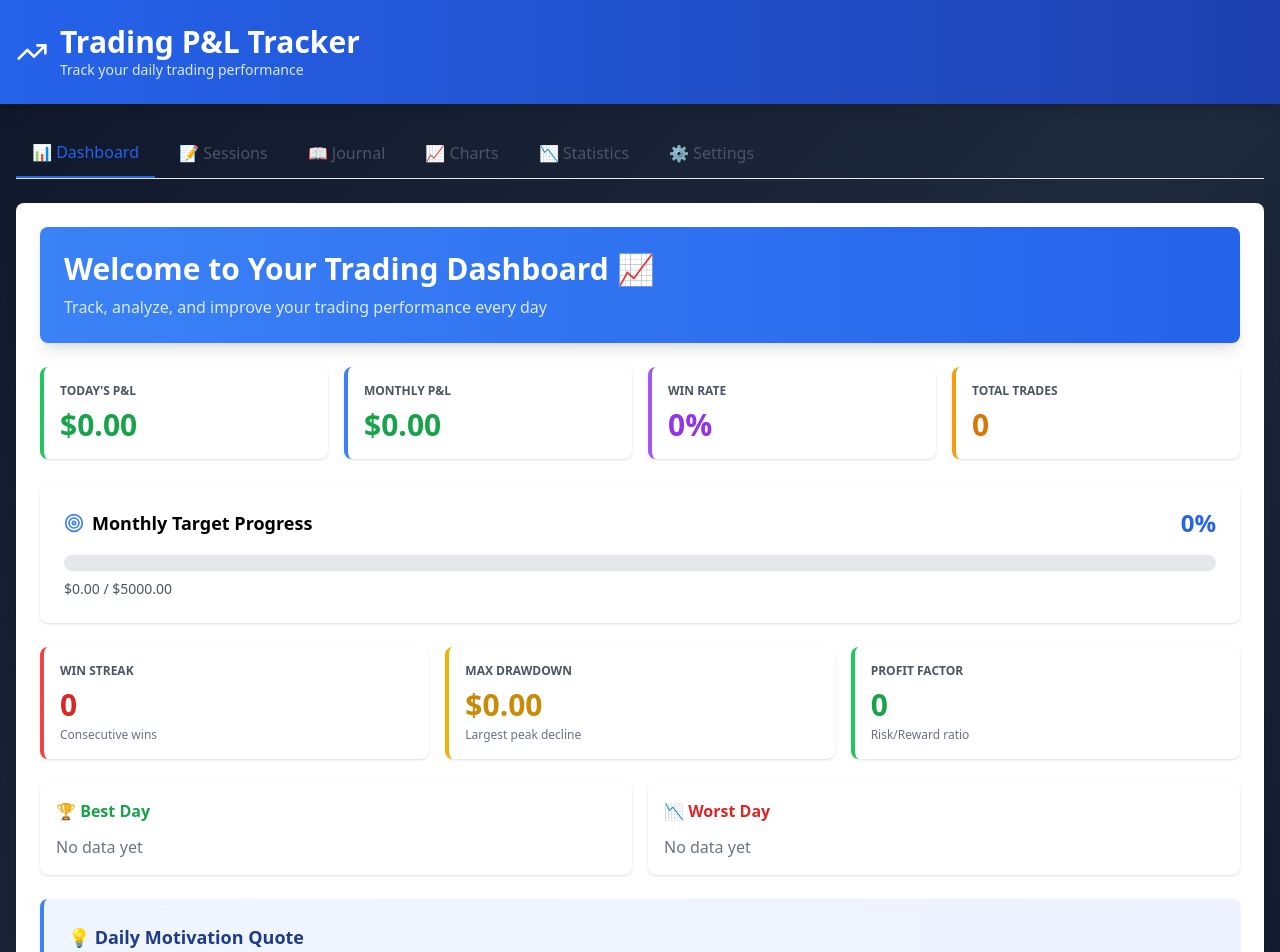
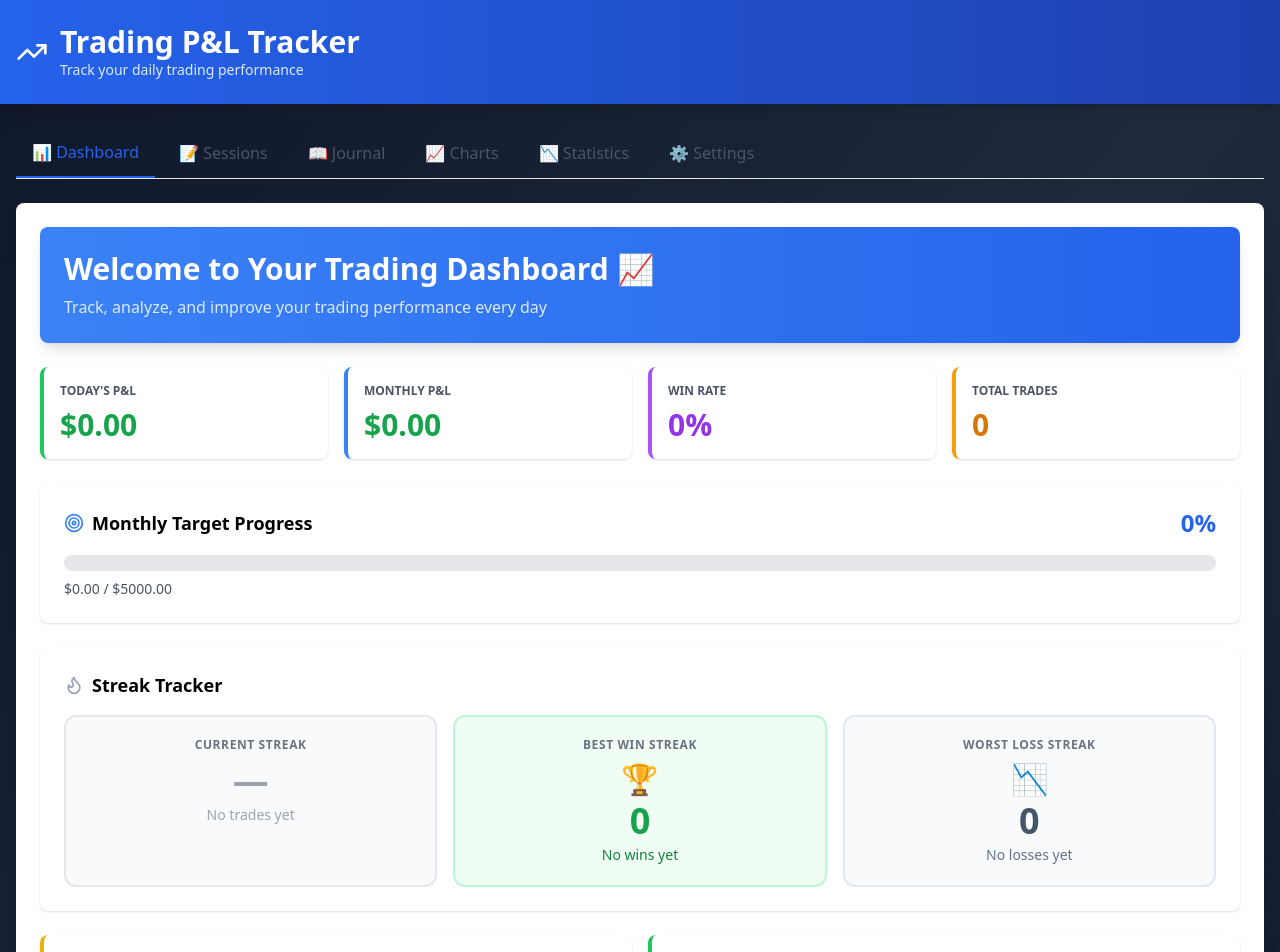
Before and after one commit to kris4509/trading-calculator, a React (Vite) app: page / in a window 1280 px wide. Shown: the top 952 px of the page. Built offline with nearby package versions, Linux system fonts and the light colour scheme.

Commit message:
feat: add streak tracker and calendar heatmap

```diff
--- a/src/components/Dashboard.jsx
+++ b/src/components/Dashboard.jsx
@@ -1,6 +1,135 @@
 import React, { useContext } from "react";
 import { TradingContext } from "../context/TradingContext";
-import { TrendingUp, Award, Target, AlertCircle, Clock } from "lucide-react";
+import { TrendingUp, TrendingDown, Award, Target, Flame, Zap } from "lucide-react";
+
+function StreakTracker({ streaks }) {
+  const { currentStreak, currentStreakType, longestWinStreak, longestLossStreak } = streaks;
+
+  const isWinStreak = currentStreakType === 'win';
+  const isLossStreak = currentStreakType === 'loss';
+  const hasStreak = currentStreak > 0;
+
+  const flames = Math.min(currentStreak, 7);
+
+  return (
+    <div className="bg-white dark:bg-slate-800 rounded-lg shadow p-6">
+      <h3 className="text-lg font-bold mb-4 flex items-center gap-2">
+        <Flame size={20} className={isWinStreak ? "text-orange-500" : "text-slate-400"} />
+        Streak Tracker
+      </h3>
+
+      <div className="grid grid-cols-1 md:grid-cols-3 gap-4">
+
+        {/* Current Streak */}
+        <div className={`rounded-xl p-5 text-center border-2 ${
+          isWinStreak
+            ? 'border-orange-400 bg-orange-50 dark:bg-orange-900/20'
+            : isLossStreak
+            ? 'border-red-400 bg-red-50 dark:bg-red-900/20'
+            : 'border-gray-200 dark:border-slate-600 bg-gray-50 dark:bg-slate-700'
+        }`}>
+          <p className="text-xs font-semibold uppercase tracking-wider text-gray-500 dark:text-gray-400 mb-2">
+            Current Streak
+          </p>
+          {hasStreak ? (
+            <>
+              <div className="flex justify-center mb-1">
+                {Array.from({ length: flames }).map((_, i) => (
+                  <span
+                    key={i}
+                    className="text-2xl"
+                    style={{ opacity: 0.4 + (i / flames) * 0.6, transform: `scale(${0.7 + (i / flames) * 0.5})` }}
+                  >
+                    {isWinStreak ? '🔥' : '❄️'}
+                  </span>
+                ))}
+              </div>
+              <p className={`text-4xl font-black ${isWinStreak ? 'text-orange-500' : 'text-red-500'}`}>
+                {currentStreak}
+              </p>
+              <p className={`text-sm font-semibold mt-1 ${isWinStreak ? 'text-orange-600 dark:text-orange-400' : 'text-red-600 dark:text-red-400'}`}>
+                {isWinStreak ? 'Win' : 'Loss'}{currentStreak === 1 ? '' : 's'} in a row
+              </p>
+              {isWinStreak && currentStreak >= 3 && (
+                <p className="text-xs text-orange-500 dark:text-orange-400 mt-2 font-medium animate-pulse">
+                  🔥 You're on fire!
+                </p>
+              )}
+              {isLossStreak && currentStreak >= 3 && (
+                <p className="text-xs text-red-500 dark:text-red-400 mt-2 font-medium">
+                  ⚠️ Consider taking a break
+                </p>
+              )}
+            </>
+          ) : (
+            <>
+              <p className="text-4xl font-black text-gray-400 dark:text-gray-500">—</p>
+              <p className="text-sm text-gray-400 dark:text-gray-500 mt-1">No trades yet</p>
+            </>
+          )}
+        </div>
+
+        {/* Longest Win Streak */}
+        <div className="rounded-xl p-5 text-center bg-green-50 dark:bg-green-900/20 border-2 border-green-200 dark:border-green-800/40">
+          <p className="text-xs font-semibold uppercase tracking-wider text-gray-500 dark:text-gray-400 mb-2">
+            Best Win Streak
+          </p>
+          <div className="text-3xl mb-1">🏆</div>
+          <p className="text-4xl font-black text-green-600 dark:text-green-400">{longestWinStreak}</p>
+          <p className="text-sm text-green-700 dark:text-green-400 mt-1 font-medium">
+            {longestWinStreak === 0 ? 'No wins yet' : longestWinStreak === 1 ? 'win in a row' : 'wins in a row'}
+          </p>
+          {isWinStreak && currentStreak === longestWinStreak && longestWinStreak > 1 && (
+            <p className="text-xs text-green-600 dark:text-green-400 mt-2 font-semibold">
+              ✨ Personal best!
+            </p>
+          )}
+        </div>
+
+        {/* Longest Loss Streak */}
+        <div className="rounded-xl p-5 text-center bg-slate-50 dark:bg-slate-700 border-2 border-slate-200 dark:border-slate-600">
+          <p className="text-xs font-semibold uppercase tracking-wider text-gray-500 dark:text-gray-400 mb-2">
+            Worst Loss Streak
+          </p>
+          <div className="text-3xl mb-1">📉</div>
+          <p className="text-4xl font-black text-slate-600 dark:text-slate-300">{longestLossStreak}</p>
+          <p className="text-sm text-slate-500 dark:text-slate-400 mt-1 font-medium">
+            {longestLossStreak === 0 ? 'No losses yet' : longestLossStreak === 1 ? 'loss in a row' : 'losses in a row'}
+          </p>
+          {longestLossStreak >= 5 && (
+            <p className="text-xs text-slate-500 dark:text-slate-400 mt-2">
+              Review your strategy
+            </p>
+          )}
+        </div>
+
+      </div>
+
+      {/* Streak progress bar */}
+      {hasStreak && (
+        <div className="mt-4">
+          <div className="flex items-center justify-between text-xs text-gray-500 dark:text-gray-400 mb-1">
+            <span>{isWinStreak ? '🔥 Win streak progress' : '❄️ Loss streak'}</span>
+            <span>
+              {currentStreak} / {isWinStreak ? longestWinStreak || currentStreak : longestLossStreak || currentStreak} all-time {isWinStreak ? 'best' : 'worst'}
+            </span>
+          </div>
+          <div className="w-full bg-gray-200 dark:bg-slate-600 rounded-full h-2">
+            <div
+              className={`h-2 rounded-full transition-all ${isWinStreak ? 'bg-orange-500' : 'bg-red-400'}`}
+              style={{
+                width: `${Math.min(
+                  (currentStreak / Math.max(isWinStreak ? longestWinStreak : longestLossStreak, currentStreak)) * 100,
+                  100
+                )}%`
+              }}
+            />
+          </div>
+        </div>
+      )}
+    </div>
+  );
+}
 
 function Dashboard() {
   const {
@@ -9,6 +138,7 @@ function Dashboard() {
     getMonthlyProgress,
     getStats,
     getTodaysSessions,
+    getStreaks,
     trades,
   } = useContext(TradingContext);
 
@@ -16,30 +146,16 @@ function Dashboard() {
   const monthlyPnL = getMonthlyPnL();
   const progress = getMonthlyProgress();
   const stats = getStats();
-  const recentSessions = getTodaysSessions().slice(0, 5);
+  const streaks = getStreaks();
 
-  // Calculate streaks manually
-  const wins = trades.filter((t) => t.pnl > 0);
-  const losses = trades.filter((t) => t.pnl < 0);
-  let winStreak = 0;
-  for (let i = 0; i < trades.length; i++) {
-    if (trades[i].pnl > 0) {
-      winStreak++;
-    } else {
-      break;
-    }
-  }
-
-  // Get daily data
+  // Get daily data for this month
   const dailyMap = {};
   const now = new Date();
   const currentMonth = now.toISOString().slice(0, 7);
   trades
     .filter((trade) => trade.date.startsWith(currentMonth))
     .forEach((trade) => {
-      if (!dailyMap[trade.date]) {
-        dailyMap[trade.date] = 0;
-      }
+      if (!dailyMap[trade.date]) dailyMap[trade.date] = 0;
       dailyMap[trade.date] += trade.pnl;
     });
 
@@ -47,29 +163,34 @@ function Dashboard() {
     .map(([date, pnl]) => ({ date, pnl }))
     .sort((a, b) => a.date.localeCompare(b.date));
 
-  const bestDay = dailyData.length > 0 ? dailyData.reduce((best, current) => parseFloat(current.pnl) > parseFloat(best.pnl) ? current : best) : null;
-  const worstDay = dailyData.length > 0 ? dailyData.reduce((worst, current) => parseFloat(current.pnl) < parseFloat(worst.pnl) ? current : worst) : null;
+  const bestDay = dailyData.length > 0
+    ? dailyData.reduce((best, cur) => cur.pnl > best.pnl ? cur : best)
+    : null;
+  const worstDay = dailyData.length > 0
+    ? dailyData.reduce((worst, cur) => cur.pnl < worst.pnl ? cur : worst)
+    : null;
 
-  // Calculate max drawdown
-  let maxDrawdown = 0;
-  let peak = 0;
-  let runningTotal = 0;
-  trades.sort((a, b) => new Date(a.date) - new Date(b.date)).forEach((trade) => {
-    runningTotal += trade.pnl;
-    if (runningTotal > peak) peak = runningTotal;
-    const drawdown = peak - runningTotal;
-    if (drawdown > maxDrawdown) maxDrawdown = drawdown;
-  });
+  // Max drawdown
+  let maxDrawdown = 0, peak = 0, runningTotal = 0;
+  [...trades]
+    .sort((a, b) => new Date(a.timestamp) - new Date(b.timestamp))
+    .forEach((trade) => {
+      runningTotal += trade.pnl;
+      if (runningTotal > peak) peak = runningTotal;
+      const drawdown = peak - runningTotal;
+      if (drawdown > maxDrawdown) maxDrawdown = drawdown;
+    });
 
   // Achievements
   const achievements = [];
   if (stats.winRate >= 50) achievements.push({ id: "balanced", name: "⚖️ Balanced Trader", desc: "50%+ win rate" });
   if (stats.winRate >= 70) achievements.push({ id: "winning", name: "🎯 Winning Streak", desc: "70%+ win rate" });
   if (progress.isTargetReached) achievements.push({ id: "target", name: "🏆 Target Master", desc: "Monthly target reached" });
-  if (winStreak >= 3) achievements.push({ id: "hot", name: "🔥 Hot Hand", desc: `${winStreak} wins in a row` });
+  if (streaks.currentStreak >= 3 && streaks.currentStreakType === 'win') achievements.push({ id: "hot", name: "🔥 Hot Hand", desc: `${streaks.currentStreak} wins in a row` });
   if (stats.profitFactor >= 2) achievements.push({ id: "profitable", name: "💰 Profit Master", desc: "2.0+ profit factor" });
   if (stats.totalTrades >= 10) achievements.push({ id: "consistent", name: "📊 Consistent", desc: "10+ total trades" });
   if (todayPnL > 0) achievements.push({ id: "daily", name: "✨ Daily Profit", desc: "Profitable today" });
+  if (streaks.longestWinStreak >= 5) achievements.push({ id: "legend", name: "🌟 Streak Legend", desc: "5+ win streak achieved" });
 
   const tradingTips = [
     "Consistency beats perfection - focus on small, repeated profits",
@@ -89,7 +210,6 @@ function Dashboard() {
     "Trading is a marathon, not a sprint - pace yourself",
   ];
 
-  // Get quote based on day to ensure it changes daily
   const today = new Date();
   const dayOfYear = Math.floor((today - new Date(today.getFullYear(), 0, 0)) / 86400000);
   const dailyTip = tradingTips[dayOfYear % tradingTips.length];
@@ -102,7 +222,7 @@ function Dashboard() {
         <p className="text-blue-100">Track, analyze, and improve your trading performance every day</p>
       </div>
 
-      {/* Quick Stats Overview */}
+      {/* Quick Stats */}
       <div className="grid grid-cols-1 md:grid-cols-4 gap-4">
         <div className="bg-white dark:bg-slate-800 rounded-lg shadow p-4 border-l-4 border-green-500">
           <p className="text-gray-600 dark:text-gray-400 text-xs font-semibold uppercase">Today's P&L</p>
@@ -148,13 +268,11 @@ function Dashboard() {
         </p>
       </div>
 
+      {/* 🔥 Streak Tracker */}
+      <StreakTracker streaks={streaks} />
+
       {/* Performance Metrics */}
-      <div className="grid grid-cols-1 md:grid-cols-3 gap-4">
-        <div className="bg-white dark:bg-slate-800 rounded-lg shadow p-4 border-l-4 border-red-500">
-          <p className="text-gray-600 dark:text-gray-400 text-xs font-semibold uppercase">Win Streak</p>
-          <p className="text-3xl font-bold mt-2 text-red-600">{winStreak}</p>
-          <p className="text-xs text-gray-500 dark:text-gray-400 mt-1">Consecutive wins</p>
-        </div>
+      <div className="grid grid-cols-1 md:grid-cols-2 gap-4">
         <div className="bg-white dark:bg-slate-800 rounded-lg shadow p-4 border-l-4 border-yellow-500">
           <p className="text-gray-600 dark:text-gray-400 text-xs font-semibold uppercase">Max Drawdown</p>
           <p className="text-3xl font-bold mt-2 text-yellow-600">${maxDrawdown.toFixed(2)}</p>
@@ -170,7 +288,7 @@ function Dashboard() {
       {/* Best & Worst Days */}
       <div className="grid grid-cols-1 md:grid-cols-2 gap-4">
         <div className="bg-white dark:bg-slate-800 rounded-lg shadow p-4">
-          <h4 className="font-bold text-green-600 mb-3">🏆 Best Day</h4>
+          <h4 className="font-bold text-green-600 mb-3">🏆 Best Day This Month</h4>
           {bestDay ? (
             <>
               <p className="text-2xl font-bold text-green-600">${bestDay.pnl.toFixed(2)}</p>
@@ -181,7 +299,7 @@ function Dashboard() {
           )}
         </div>
         <div className="bg-white dark:bg-slate-800 rounded-lg shadow p-4">
-          <h4 className="font-bold text-red-600 mb-3">📉 Worst Day</h4>
+          <h4 className="font-bold text-red-600 mb-3">📉 Worst Day This Month</h4>
           {worstDay ? (
             <>
               <p className="text-2xl font-bold text-red-600">${worstDay.pnl.toFixed(2)}</p>
@@ -204,7 +322,7 @@ function Dashboard() {
             {achievements.map((achievement) => (
               <div
                 key={achievement.id}
-                className="bg-gradient-to-r from-yellow-50 to-amber-50 dark:from-yellow-900 dark:to-amber-900 rounded p-3 border border-yellow-200 dark:border-yellow-700"
+                className="bg-gradient-to-r from-yellow-50 to-amber-50 dark:from-yellow-900/30 dark:to-amber-900/30 rounded p-3 border border-yellow-200 dark:border-yellow-700"
               >
                 <p className="font-bold text-gray-800 dark:text-gray-100">{achievement.name}</p>
                 <p className="text-sm text-gray-600 dark:text-gray-300">{achievement.desc}</p>
@@ -214,18 +332,16 @@ function Dashboard() {
         </div>
       )}
 
-      {/* Trading Tips */}
-      <div className="bg-gradient-to-r from-blue-50 to-indigo-50 dark:from-blue-900 dark:to-indigo-900 rounded-lg shadow p-6 border-l-4 border-blue-500">
-        <h3 className="text-lg font-bold mb-2 text-blue-900 dark:text-blue-100">💡 Daily Motivation Quote</h3>
+      {/* Daily Tip */}
+      <div className="bg-gradient-to-r from-blue-50 to-indigo-50 dark:from-blue-900/30 dark:to-indigo-900/30 rounded-lg shadow p-6 border-l-4 border-blue-500">
+        <h3 className="text-lg font-bold mb-2 text-blue-900 dark:text-blue-100">💡 Daily Motivation</h3>
         <p className="text-blue-800 dark:text-blue-100 italic text-lg">"{dailyTip}"</p>
       </div>
 
-      {/* About the App */}
-      <div className="bg-gradient-to-r from-indigo-100 to-blue-100 dark:from-indigo-900 dark:to-blue-900 rounded-lg shadow p-6">
+      {/* About */}
+      <div className="bg-gradient-to-r from-indigo-100 to-blue-100 dark:from-indigo-900/30 dark:to-blue-900/30 rounded-lg shadow p-6">
         <h3 className="text-lg font-bold mb-3 text-indigo-900 dark:text-indigo-100">📊 About This Dashboard</h3>
-        <p className="text-indigo-800 dark:text-indigo-200 mb-3">
-          Your personal trading performance hub. This dashboard helps you:
-        </p>
+        <p className="text-indigo-800 dark:text-indigo-200 mb-3">Your personal trading performance hub. This dashboard helps you:</p>
         <ul className="text-indigo-800 dark:text-indigo-200 space-y-2">
           <li>✅ Track daily, weekly, and monthly performance</li>
           <li>✅ Monitor win rates and profit streaks</li>
--- a/src/context/TradingContext.jsx
+++ b/src/context/TradingContext.jsx
@@ -28,7 +28,6 @@ export const TradingProvider = ({ children }) => {
       sessionName,
       pnl: parseFloat(pnl),
       timestamp: new Date().toISOString(),
-      // Journal fields
       notes: journalData.notes || '',
       setup: journalData.setup || '',
       emotion: journalData.emotion || '',
@@ -131,6 +130,38 @@ export const TradingProvider = ({ children }) => {
     };
   }, [getMonthlyPnL, monthlyTarget]);
 
+  const getStreaks = useCallback(() => {
+    if (trades.length === 0) {
+      return { currentStreak: 0, currentStreakType: null, longestWinStreak: 0, longestLossStreak: 0 };
+    }
+
+    const sorted = [...trades].sort((a, b) => new Date(a.timestamp) - new Date(b.timestamp));
+
+    // Current streak from most recent backwards
+    let currentStreak = 0;
+    let currentStreakType = null;
+    for (let i = sorted.length - 1; i >= 0; i--) {
+      const type = sorted[i].pnl > 0 ? 'win' : sorted[i].pnl < 0 ? 'loss' : null;
+      if (type === null) break;
+      if (currentStreakType === null) currentStreakType = type;
+      if (type === currentStreakType) currentStreak++;
+      else break;
+    }
+
+    // Longest win and loss streaks ever
+    let longestWinStreak = 0, longestLossStreak = 0;
+    let tempWin = 0, tempLoss = 0;
+    sorted.forEach(t => {
+      if (t.pnl > 0) { tempWin++; tempLoss = 0; }
+      else if (t.pnl < 0) { tempLoss++; tempWin = 0; }
+      else { tempWin = 0; tempLoss = 0; }
+      if (tempWin > longestWinStreak) longestWinStreak = tempWin;
+      if (tempLoss > longestLossStreak) longestLossStreak = tempLoss;
+    });
+
+    return { currentStreak, currentStreakType, longestWinStreak, longestLossStreak };
+  }, [trades]);
+
   return (
     <TradingContext.Provider
       value={{
@@ -148,6 +179,7 @@ export const TradingProvider = ({ children }) => {
         getWinRate,
         getStats,
         getMonthlyProgress,
+        getStreaks,
       }}
     >
       {children}
```
